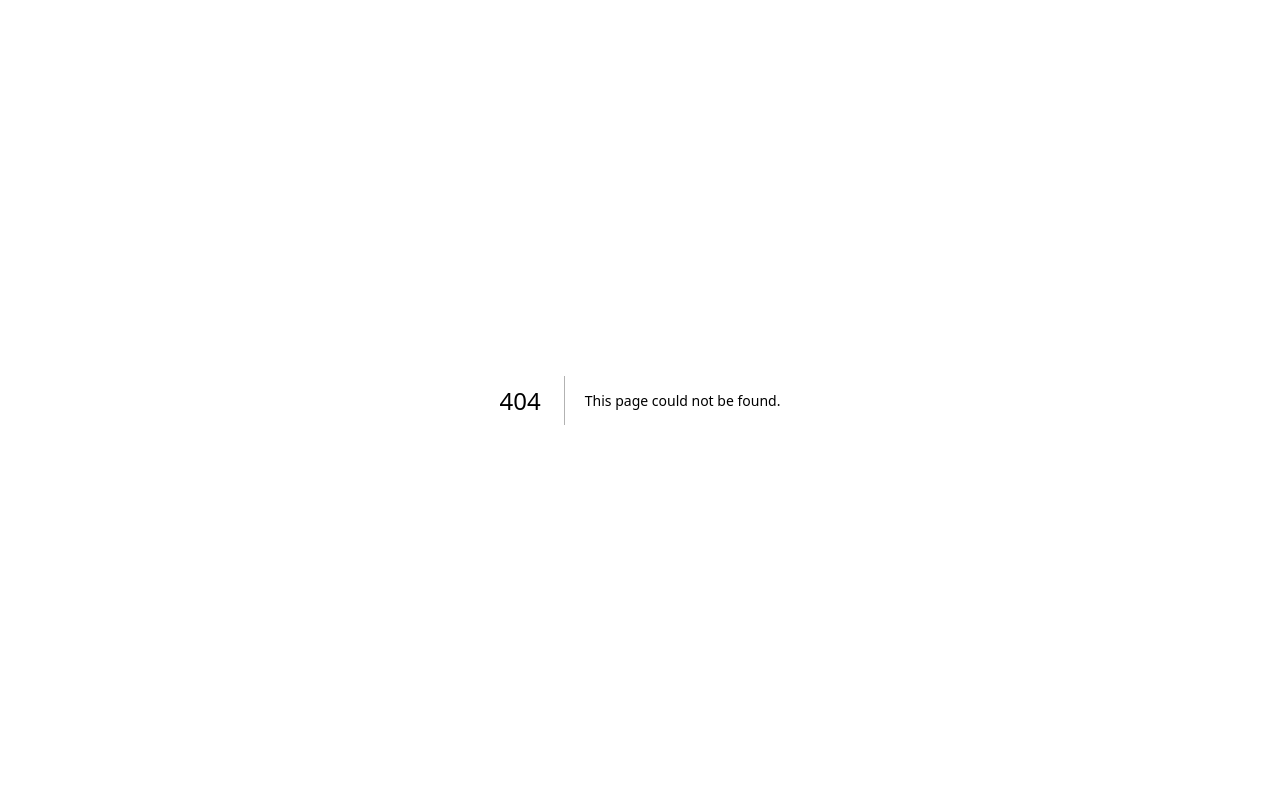
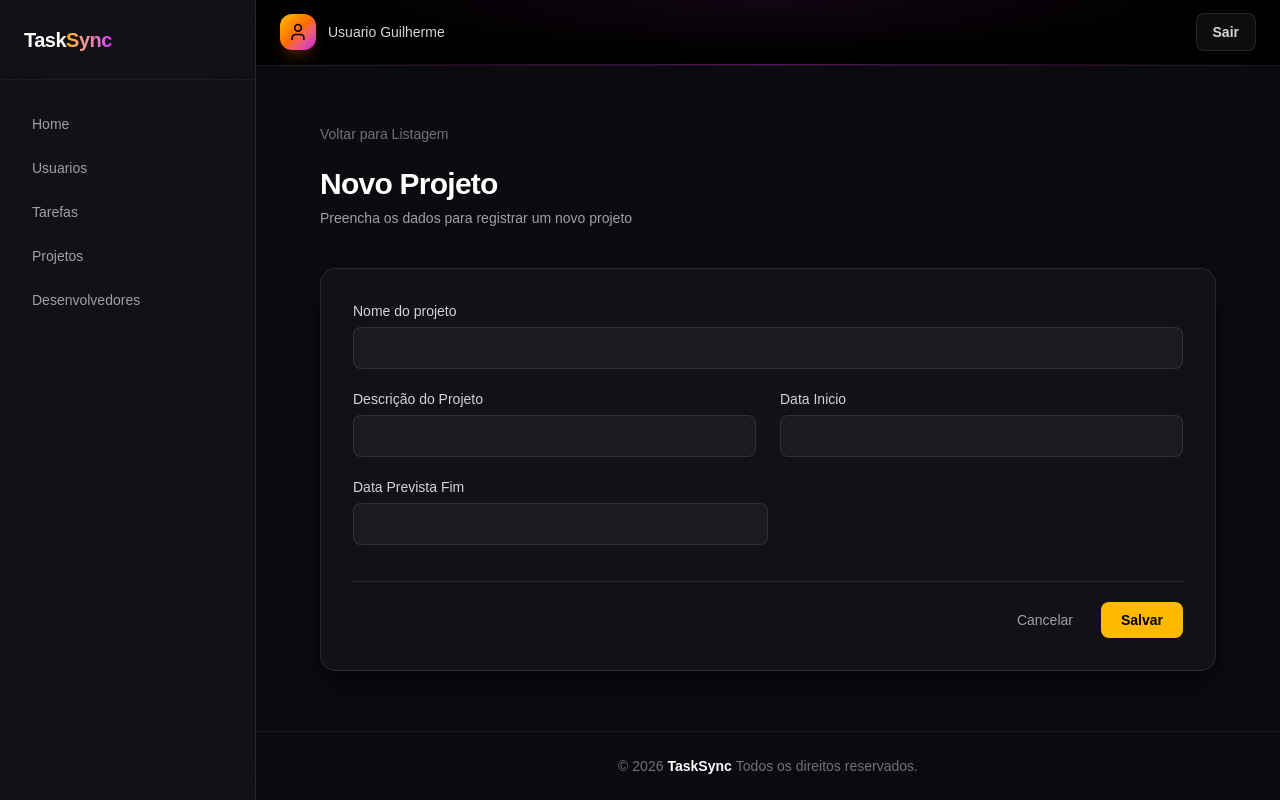
Before and after one commit to GuilhermeRodriguesLopeszzz/TaskSync, a Next.js app in the folder front/: page /projeto/novo in a window 1280 px wide. Before the commit this address had no page. Built offline with nearby package versions, Linux system fonts and the light colour scheme.

Commit message:
Telas de cadastro

```diff
--- /dev/null
+++ b/front/app/(sistema)/desenvolvedor/[codigo]/editar/page.tsx
@@ -0,0 +1,30 @@
+"use client"
+
+import Link from "next/link";
+
+import { useParams } from "next/navigation";
+import DesenvolvedorForm from "../../components/ProjetoForm";
+
+export default function EditarDesenvolvedor(){
+    const parametro = useParams();
+
+    const codigo = Number (parametro.codigo);
+
+
+    return(
+        <div className="w-full px-6 py-10 md:px-10 md:py-14">
+            <div className="max-w-4xl mx-auto">
+                <div className="mb-10">
+                    <Link href="/desenvolvedor" className="inline-flex items-center gap-1.5 text-sm text-zinc-500 hover:text-amber-400 transition-colors font-medium"> Voltar para Listagem</Link>
+                    <div className="mt-5">
+                        <h1 className="text-2xl sm:text-3xl font-bold text-white tracking-tight">Editar desenvolvedor {codigo}</h1>
+                        <p className="mt-1.5 text-sm text-zinc-400">Preencha os dados para editar um novo desenvolvedor</p>
+                    </div>
+                </div>
+                <div className="bg-white/[0.03] border border-white/10 rounded-2xl shadow-xl shadow-black/30 p-6 sm:p-8">
+                    <DesenvolvedorForm/>
+                </div>
+            </div>
+        </div>
+    );
+}
--- /dev/null
+++ b/front/app/(sistema)/desenvolvedor/components/ProjetoForm.tsx
@@ -0,0 +1,33 @@
+import Link from "next/link";
+
+export default function DesenvolvedorForm() {
+    return (
+        <form action="">
+
+            <div className="grid grid-cols-1 sm:grid-cols-2 gap-x-6 gap-y-5">
+                <div className="flex flex-col gap-1.5 sm:col-span-2">
+                    <label className="text-sm font-medium text-zinc-300">Nome completo</label>
+                    <input name="nome" className="w-full px-4 py-2.5 bg-white/[0.04] border border-white/10 rounded-lg text-white text-sm placeholder:text-zinc-500 focus:outline-none focus:ring-2 focus:ring-amber-400/50 focus:border-amber-400/50 transition-all"/>
+                </div>
+                <div className="flex flex-col gap-1.5">
+                    <label className="text-sm font-medium text-zinc-300">CPF</label>
+                    <input name="CPF" className="w-full px-4 py-2.5 bg-white/[0.04] border border-white/10 rounded-lg text-white text-sm placeholder:text-zinc-500 focus:outline-none focus:ring-2 focus:ring-amber-400/50 focus:border-amber-400/50 transition-all"/>
+                </div>
+                <div className="flex flex-col gap-1.5">
+                    <label className="text-sm font-medium text-zinc-300">E-mail</label>
+                    <input name="email" className="w-full px-4 py-2.5 bg-white/[0.04] border border-white/10 rounded-lg text-white text-sm placeholder:text-zinc-500 focus:outline-none focus:ring-2 focus:ring-amber-400/50 focus:border-amber-400/50 transition-all"/>
+                </div>
+                <div className="flex flex-col gap-1.5 sm:col-span-2">
+                    <label className="text-sm font-medium text-zinc-300">Senha</label>
+                    <input name="senha" className="w-full sm:w-1/2 px-4 py-2.5 bg-white/[0.04] border border-white/10 rounded-lg text-white text-sm placeholder:text-zinc-500 focus:outline-none focus:ring-2 focus:ring-amber-400/50 focus:border-amber-400/50 transition-all"/>
+                </div>
+
+                <div className="sm:col-span-2 flex items-center justify-end gap-3 mt-4 pt-5 border-t border-white/10">
+                    <Link href="/desenvolvedor" className="px-4 py-2 rounded-lg text-zinc-400 hover:text-white text-sm font-medium transition-colors">Cancelar</Link>
+                    <button type="submit" className="px-5 py-2 rounded-lg bg-amber-400 hover:bg-amber-300 text-black font-semibold text-sm transition-colors">Salvar</button>
+                </div>
+
+            </div>
+        </form>
+    );
+}
--- /dev/null
+++ b/front/app/(sistema)/desenvolvedor/novo/page.tsx
@@ -0,0 +1,23 @@
+import Link from "next/link";
+import DesenvolvedorForm from "../components/ProjetoForm";
+
+export default function CadastroDesenvolvedor(){
+
+    return(
+
+        <div className="w-full px-6 py-10 md:px-10 md:py-14">
+            <div className="max-w-4xl mx-auto">
+                <div className="mb-10">
+                    <Link href="/desenvolvedor" className="inline-flex items-center gap-1.5 text-sm text-zinc-500 hover:text-amber-400 transition-colors font-medium"> Voltar para Listagem</Link>
+                    <div className="mt-5">
+                        <h1 className="text-2xl sm:text-3xl font-bold text-white tracking-tight">Novo desenvolvedor</h1>
+                        <p className="mt-1.5 text-sm text-zinc-400">Preencha os dados para registrar um novo desenvolvedor</p>
+                    </div>
+                </div>
+                <div className="bg-white/[0.03] border border-white/10 rounded-2xl shadow-xl shadow-black/30 p-6 sm:p-8">
+                    <DesenvolvedorForm/>
+                </div>
+            </div>
+        </div>
+    );
+}
--- /dev/null
+++ b/front/app/(sistema)/projeto/[codigo]/editar/page.tsx
@@ -0,0 +1,30 @@
+"use client"
+
+import Link from "next/link";
+
+import { useParams } from "next/navigation";
+import ProjetoForm from "../../components/ProjetoForm";
+
+export default function EditarProjeto(){
+    const parametro = useParams();
+
+    const codigo = Number (parametro.codigo);
+
+
+    return(
+        <div className="w-full px-6 py-10 md:px-10 md:py-14">
+            <div className="max-w-4xl mx-auto">
+                <div className="mb-10">
+                    <Link href="/projeto" className="inline-flex items-center gap-1.5 text-sm text-zinc-500 hover:text-amber-400 transition-colors font-medium"> Voltar para Listagem</Link>
+                    <div className="mt-5">
+                        <h1 className="text-2xl sm:text-3xl font-bold text-white tracking-tight">Editar projeto {codigo}</h1>
+                        <p className="mt-1.5 text-sm text-zinc-400">Preencha os dados para editar um novo projeto</p>
+                    </div>
+                </div>
+                <div className="bg-white/[0.03] border border-white/10 rounded-2xl shadow-xl shadow-black/30 p-6 sm:p-8">
+                    <ProjetoForm/>
+                </div>
+            </div>
+        </div>
+    );
+}
--- /dev/null
+++ b/front/app/(sistema)/projeto/components/ProjetoForm.tsx
@@ -0,0 +1,33 @@
+import Link from "next/link";
+
+export default function ProjetoForm() {
+    return (
+        <form action="">
+
+            <div className="grid grid-cols-1 sm:grid-cols-2 gap-x-6 gap-y-5">
+                <div className="flex flex-col gap-1.5 sm:col-span-2">
+                    <label className="text-sm font-medium text-zinc-300">Nome do projeto</label>
+                    <input name="nome" className="w-full px-4 py-2.5 bg-white/[0.04] border border-white/10 rounded-lg text-white text-sm placeholder:text-zinc-500 focus:outline-none focus:ring-2 focus:ring-amber-400/50 focus:border-amber-400/50 transition-all"/>
+                </div>
+                <div className="flex flex-col gap-1.5">
+                    <label className="text-sm font-medium text-zinc-300">Descrição do Projeto</label>
+                    <input name="CPF" className="w-full px-4 py-2.5 bg-white/[0.04] border border-white/10 rounded-lg text-white text-sm placeholder:text-zinc-500 focus:outline-none focus:ring-2 focus:ring-amber-400/50 focus:border-amber-400/50 transition-all"/>
+                </div>
+                <div className="flex flex-col gap-1.5">
+                    <label className="text-sm font-medium text-zinc-300">Data Inicio</label>
+                    <input name="email" className="w-full px-4 py-2.5 bg-white/[0.04] border border-white/10 rounded-lg text-white text-sm placeholder:text-zinc-500 focus:outline-none focus:ring-2 focus:ring-amber-400/50 focus:border-amber-400/50 transition-all"/>
+                </div>
+                <div className="flex flex-col gap-1.5 sm:col-span-2">
+                    <label className="text-sm font-medium text-zinc-300">Data Prevista Fim</label>
+                    <input name="senha" className="w-full sm:w-1/2 px-4 py-2.5 bg-white/[0.04] border border-white/10 rounded-lg text-white text-sm placeholder:text-zinc-500 focus:outline-none focus:ring-2 focus:ring-amber-400/50 focus:border-amber-400/50 transition-all"/>
+                </div>
+
+                <div className="sm:col-span-2 flex items-center justify-end gap-3 mt-4 pt-5 border-t border-white/10">
+                    <Link href="/usuarios" className="px-4 py-2 rounded-lg text-zinc-400 hover:text-white text-sm font-medium transition-colors">Cancelar</Link>
+                    <button type="submit" className="px-5 py-2 rounded-lg bg-amber-400 hover:bg-amber-300 text-black font-semibold text-sm transition-colors">Salvar</button>
+                </div>
+
+            </div>
+        </form>
+    );
+}
--- /dev/null
+++ b/front/app/(sistema)/projeto/novo/page.tsx
@@ -0,0 +1,23 @@
+import Link from "next/link";
+import ProjetoForm from "../components/ProjetoForm";
+
+export default function CadastroProjeto(){
+
+    return(
+
+        <div className="w-full px-6 py-10 md:px-10 md:py-14">
+            <div className="max-w-4xl mx-auto">
+                <div className="mb-10">
+                    <Link href="/projeto" className="inline-flex items-center gap-1.5 text-sm text-zinc-500 hover:text-amber-400 transition-colors font-medium"> Voltar para Listagem</Link>
+                    <div className="mt-5">
+                        <h1 className="text-2xl sm:text-3xl font-bold text-white tracking-tight">Novo Projeto</h1>
+                        <p className="mt-1.5 text-sm text-zinc-400">Preencha os dados para registrar um novo projeto</p>
+                    </div>
+                </div>
+                <div className="bg-white/[0.03] border border-white/10 rounded-2xl shadow-xl shadow-black/30 p-6 sm:p-8">
+                    <ProjetoForm/>
+                </div>
+            </div>
+        </div>
+    );
+}
--- a/front/app/(sistema)/projeto/page.tsx
+++ b/front/app/(sistema)/projeto/page.tsx
@@ -23,7 +23,7 @@ const carregarDados = async () => {
 <div className="min-h-screen w-full bg-[#0a0a0f] px-6 py-10 md:px-10 md:py-14">
   <div className="max-w-7xl mx-auto flex flex-col sm:flex-row sm:items-center sm:justify-between gap-4 mb-10">
     <h1 className="text-2xl sm:text-3xl font-bold text-white tracking-tight">Gestão de Projeto</h1>
-    <Link href="Projeto/novo" className="inline-flex items-center justify-center px-5 py-2.5 rounded-full bg-gradient-to-r from-amber-400 to-orange-500 hover:from-amber-300 hover:to-orange-400 text-black font-bold text-sm transition-all duration-200 hover:-translate-y-0.5 shadow-lg shadow-orange-500/25 hover:shadow-orange-400/40 w-fit">Adicionar novo projeto</Link>
+    <Link href="projeto/novo" className="inline-flex items-center justify-center px-5 py-2.5 rounded-full bg-gradient-to-r from-amber-400 to-orange-500 hover:from-amber-300 hover:to-orange-400 text-black font-bold text-sm transition-all duration-200 hover:-translate-y-0.5 shadow-lg shadow-orange-500/25 hover:shadow-orange-400/40 w-fit">Adicionar novo projeto</Link>
   </div>
 
   <div className="max-w-7xl mx-auto">
```
